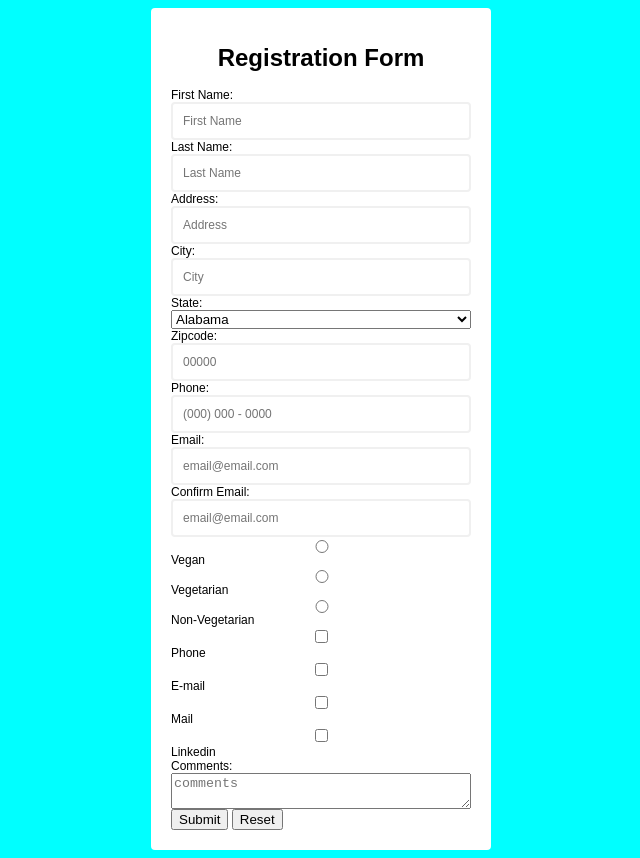
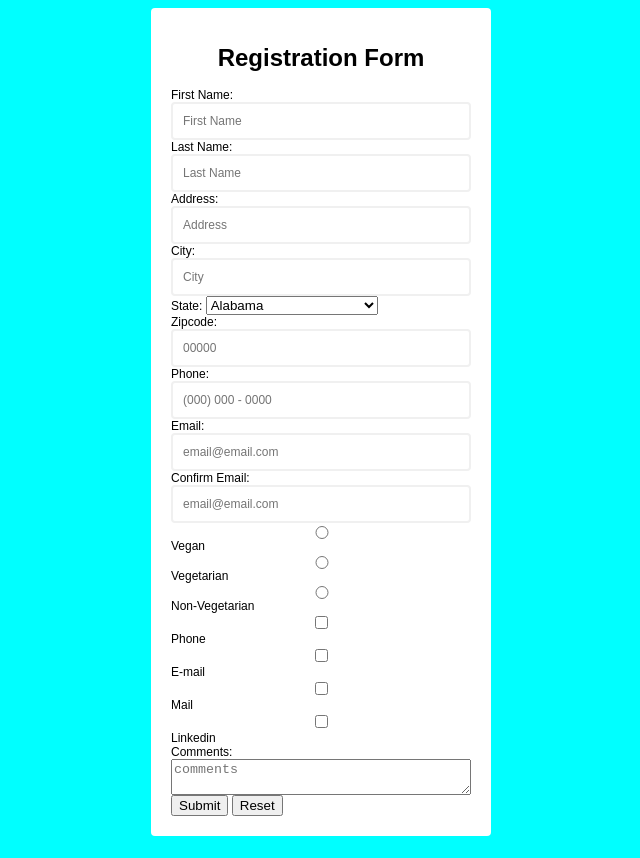
Before and after one commit to dan-almeida1/CMST388, a plain HTML site: page form-validation-assignment/index.html in a window 1280 px wide. Shown: the whole page, without its empty margins (319-959 px from the left). Drawn offline with Linux system fonts and the light colour scheme.

Commit message:
dropdown class

```diff
--- a/form-validation-assignment/index.html
+++ b/form-validation-assignment/index.html
@@ -30,9 +30,9 @@
                     <input type="text" id="city" placeholder="City" class="input-control">
                     <div class="error"></div>
                 </div>
-                <div id="state" class="input-control">
+                <div class="dropdown" class="input-control">
                     <label for="state">State: </label>
-                    <select name="state">
+                    <select name="state" id="state">
                         <option value="alabama">Alabama</option>
                         <option value="alaska">Alaska</option>
                         <option value="arizona">Arizona</option>
```
